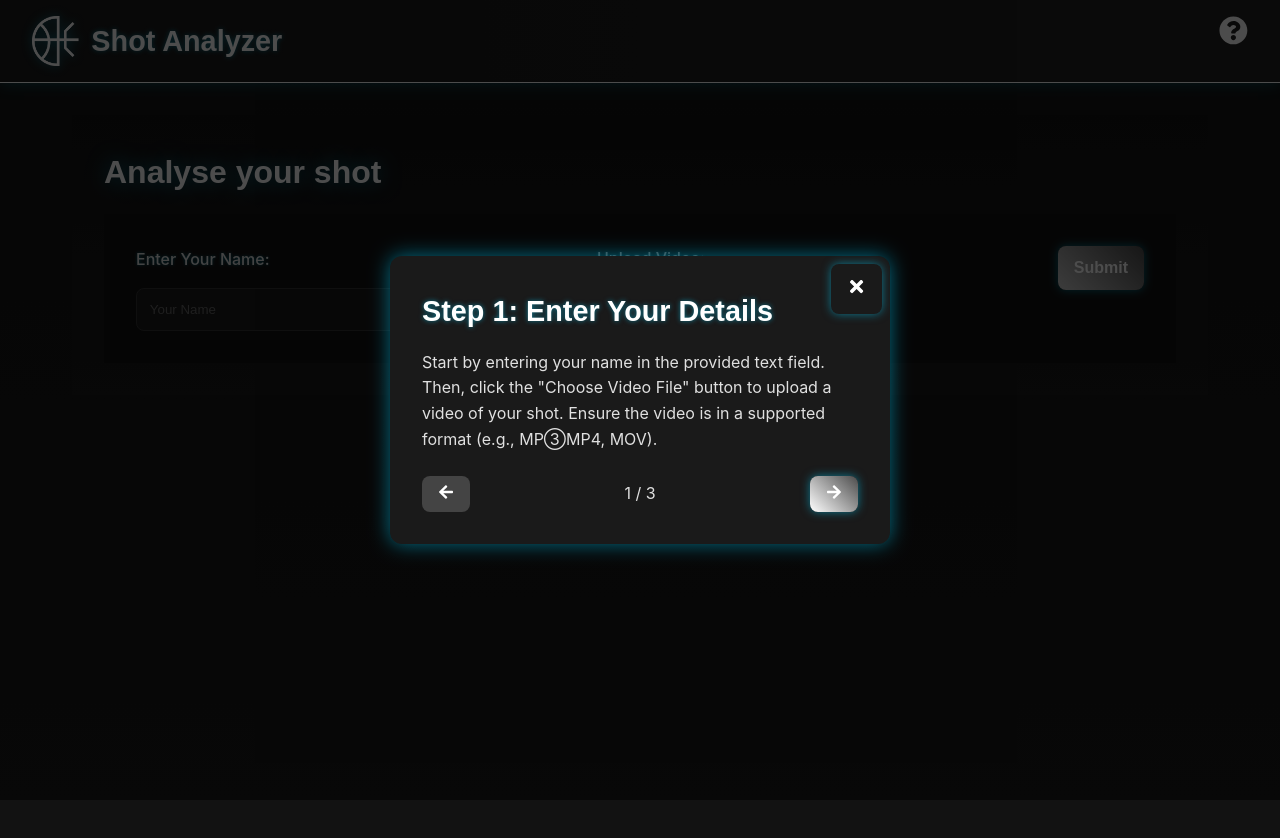
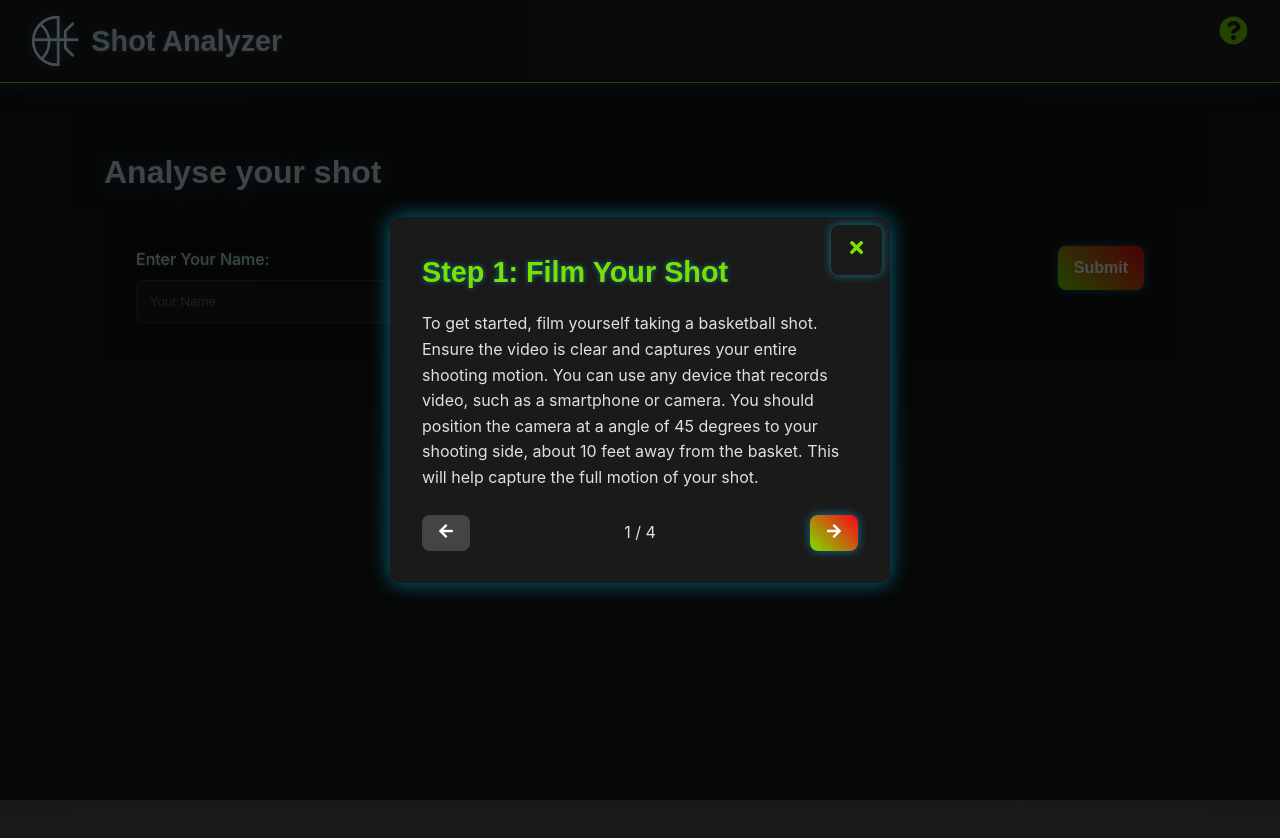
Before and after one commit to aiShootingCoach/ai_coach_frontend, a React (Create React App) app: page / in a window 1280 px wide. Both pictures are taken after a click on the button "Open instructions". Shown: the top 838 px of the page. Before the commit the page ends 800 px from the top, so only its background shows below. Built offline with nearby package versions, Linux system fonts and the light colour scheme.

Commit message:
2.0 version

```diff
--- a/package.json
+++ b/package.json
@@ -3,12 +3,14 @@
   "version": "0.1.0",
   "private": true,
   "dependencies": {
+    "@react-spring/web": "^10.0.1",
     "@testing-library/dom": "^10.4.0",
     "@testing-library/jest-dom": "^6.6.3",
     "@testing-library/react": "^16.3.0",
     "@testing-library/user-event": "^13.5.0",
     "ajv": "^8.17.1",
     "ajv-keywords": "^5.1.0",
+    "framer-motion": "^12.23.0",
     "react": "^19.1.0",
     "react-dom": "^19.1.0",
     "react-icons": "^5.5.0",
--- a/src/components/Home.js
+++ b/src/components/Home.js
@@ -1,7 +1,7 @@
-// Home.js
-import React, { useState, useRef } from 'react'; // Dodajemy useRef
+import React, { useState, useRef } from 'react';
 import { FaAngleDown, FaAngleUp } from 'react-icons/fa';
 import { MdVideocam, MdGesture, MdSend, MdFollowTheSigns } from 'react-icons/md';
+import { useSpring, animated } from '@react-spring/web';
 import '../styles/Home.css';
 import SectionWrapper from './SectionWrapper';
 
@@ -12,7 +12,13 @@ function Home() {
   const [results, setResults] = useState(null);
   const [error, setError] = useState(null);
   const [expandedSections, setExpandedSections] = useState({});
-  const fileInputRef = useRef(null); // Ref dla inputu pliku
+  const fileInputRef = useRef(null);
+
+  const backgroundAnimation = useSpring({
+    from: { opacity: 0 },
+    to: { opacity: 1 },
+    config: { duration: 1000 },
+  });
 
   const handleFileChange = (e) => {
     const selectedFile = e.target.files[0];
@@ -26,7 +32,7 @@ function Home() {
   };
 
   const handleButtonClick = () => {
-    fileInputRef.current.click(); // Wywołujemy kliknięcie na ukrytym input
+    fileInputRef.current.click();
   };
 
   const handleSubmit = async (e) => {
@@ -78,14 +84,13 @@ function Home() {
 
   const getScoreColorClass = (score) => {
     const scoreValue = parseFloat(score);
-    if (scoreValue > 90) return 'green';
-    if (scoreValue > 80) return 'yellow';
-    if (scoreValue > 70) return 'orange';
-    return 'red';
+    if (scoreValue > 80) return 'high'; // Bliski --primary-color
+    if (scoreValue > 70) return 'medium'; // Pośredni kolor
+    return 'low'; // Bliski --secondary-color
   };
 
   return (
-    <div className="home-container">
+    <animated.div className="home-container" style={backgroundAnimation}>
       <h1>Analyse your shot</h1>
       <div className="upload-section">
         <form onSubmit={handleSubmit} className="upload-form">
@@ -109,7 +114,7 @@ function Home() {
               onChange={handleFileChange}
               required
               ref={fileInputRef}
-              className="hidden-file-input" // Ukrywamy domyślny input
+              className="hidden-file-input"
             />
             <button
               type="button"
@@ -127,7 +132,7 @@ function Home() {
         {averageScore && (
           <div className="score-display">
             <h3>Overall Similarity Score</h3>
-            <p>{averageScore}%</p>
+            <p className= {"p-" + getScoreColorClass(averageScore)} >{averageScore}%</p>
           </div>
         )}
       </div>
@@ -143,6 +148,7 @@ function Home() {
                 : stageKey.charAt(0).toUpperCase() + stageKey.slice(1);
             const isExpanded = expandedSections[stageKey];
             const colorClass = getScoreColorClass(stageData.result);
+            const colorClassRecomendations =  "header-content-" + colorClass
 
             return (
               <div className="recommendation-section" key={stageKey}>
@@ -153,8 +159,8 @@ function Home() {
                   tabIndex={0}
                   onKeyDown={(e) => e.key === 'Enter' && toggleSection(stageKey)}
                 >
-                  <div className="header-content">
-                    <span className={colorClass}>{stageIcons[stageKey]}</span>
+                  <div className={colorClassRecomendations}>
+                    <span >{stageIcons[stageKey]}</span>
                     <h3>{stageName}</h3>
                   </div>
                   {isExpanded ? <FaAngleUp /> : <FaAngleDown />}
@@ -189,7 +195,7 @@ function Home() {
           })}
         </div>
       )}
-    </div>
+    </animated.div>
   );
 }
 
--- a/src/components/InstructionsModal.js
+++ b/src/components/InstructionsModal.js
@@ -1,66 +1,99 @@
 import React, { useState } from 'react';
 import '../styles/InstructionsModal.css';
 import { FaArrowLeft, FaArrowRight, FaTimes } from 'react-icons/fa';
+import { motion, AnimatePresence } from 'framer-motion';
 
 function InstructionsModal({ isOpen, onClose }) {
   const [currentPage, setCurrentPage] = useState(0);
 
   const pages = [
     {
-      title: 'Step 1: Enter Your Details',
-      content: 'Start by entering your name in the provided text field. Then, click the "Choose Video File" button to upload a video of your shot. Ensure the video is in a supported format (e.g., MP③MP4, MOV).',
+      title: 'Step 1: Film Your Shot',
+      content: 'To get started, film yourself taking a basketball shot. Ensure the video is clear and captures your entire shooting motion. You can use any device that records video, such as a smartphone or camera. You should position the camera at a angle of 45 degrees to your shooting side, about 10 feet away from the basket. This will help capture the full motion of your shot.',
     },
     {
-      title: 'Step 2: Submit for Analysis',
+      title: 'Step 2: Upload Your Video',
+      content: 'After filming your shot, upload the video file using the "Choose File" button. Ensure the file is in a supported format (e.g., MP4, AVI). You can also enter your name to personalize your analysis.',
+    },
+    {
+      title: 'Step 3: Submit for Analysis',
       content: 'Once you have entered your name and selected a video, click the "Submit" button. The system will analyze your video and compare it to optimal shot techniques.',
     },
     {
-      title: 'Step 3: Review Your Results',
+      title: 'Step 4: Review Your Results',
       content: 'After processing, you will see a detailed analysis of your shot, broken down into stages (Loading, Gather, Release, Follow-Thru). Each stage includes a similarity score and specific feedback to improve your technique.',
     },
   ];
 
-  if (!isOpen) return null;
-
-  const handleNext = () => {
-    setCurrentPage((prev) => (prev + 1) % pages.length);
-  };
-
-  const handlePrev = () => {
-    setCurrentPage((prev) => (prev - 1 + pages.length) % pages.length);
-  };
-
   return (
-    <div className="modal-overlay">
-      <div className="modal-content">
-        <button className="modal-close-button" onClick={onClose} aria-label="Close instructions">
+    <AnimatePresence>
+      {isOpen && (
+        <motion.div
+          className="modal-overlay"
+          initial={{ opacity: 0 }}
+          animate={{ opacity: 1 }}
+          exit={{ opacity: 0 }}
+          transition={{ duration: 0.3 }}
+        >
+          <motion.div
+            className="modal-content"
+            initial={{ scale: 0.8, y: 50 }}
+            animate={{ scale: 1, y: 0 }}
+            exit={{ scale: 0.8, y: 50 }}
+            transition={{ duration: 0.3, ease: 'easeOut' }}
+          >
+            <motion.button
+              className="modal-close-button"
+              onClick={onClose}
+              aria-label="Close instructions"
+              whileHover={{ scale: 1.1 }}
+              whileTap={{ scale: 0.9 }}
+            >
               <FaTimes />
-        </button>
-        <h2>{pages[currentPage].title}</h2>
-        <p>{pages[currentPage].content}</p>
+            </motion.button>
+            <motion.h2
+              initial={{ opacity: 0, x: -20 }}
+              animate={{ opacity: 1, x: 0 }}
+              transition={{ duration: 0.3, delay: 0.1 }}
+            >
+              {pages[currentPage].title}
+            </motion.h2>
+            <motion.p
+              initial={{ opacity: 0, x: -20 }}
+              animate={{ opacity: 1, x: 0 }}
+              transition={{ duration: 0.3, delay: 0.2 }}
+            >
+              {pages[currentPage].content}
+            </motion.p>
             <div className="modal-navigation">
-          <button
+              <motion.button
                 className="nav-button"
-            onClick={handlePrev}
+                onClick={() => setCurrentPage((prev) => (prev - 1 + pages.length) % pages.length)}
                 disabled={currentPage === 0}
                 aria-label="Previous page"
+                whileHover={{ scale: 1.05 }}
+                whileTap={{ scale: 0.95 }}
               >
                 <FaArrowLeft />
-          </button>
+              </motion.button>
               <span className="page-indicator">
                 {currentPage + 1} / {pages.length}
               </span>
-          <button
+              <motion.button
                 className="nav-button"
-            onClick={handleNext}
+                onClick={() => setCurrentPage((prev) => (prev + 1) % pages.length)}
                 disabled={currentPage === pages.length - 1}
                 aria-label="Next page"
+                whileHover={{ scale: 1.05 }}
+                whileTap={{ scale: 0.95 }}
               >
                 <FaArrowRight />
-          </button>
+              </motion.button>
             </div>
-      </div>
-    </div>
+          </motion.div>
+        </motion.div>
+      )}
+    </AnimatePresence>
   );
 }
 
--- a/src/styles/App.css
+++ b/src/styles/App.css
@@ -1,12 +1,13 @@
 :root {
-  --primary-color: #ffffff; /* Neon cyan for primary elements */
-  --button-color: #cbcbcb; /* Neon cyan for buttons */
-  --secondary-color: #4b4b4b; /* Neon magenta for hover/accent */
+  --primary-color: rgb(123, 224, 0); /* Neon cyan for primary elements */
+  --button-color: #fca3e0; /* Neon cyan for buttons */
+  --secondary-color: rgb(255, 0, 25); /* Neon magenta for hover/accent */
   --background-color: #121212; /* Darker background for futuristic feel */
   --surface-color: #1a1a1a; /* Slightly lighter surface for contrast */
   --text-color: #e0e0e0; /* Light gray for readability */
   --error-color: #ff5555; /* Brighter red for errors */
   --glow-color: rgba(0, 212, 255, 0.5); /* Glow effect for neon */
+  --middle-text-color: rgb(235, 150, 3);
 }
 
 * {
@@ -61,6 +62,7 @@ button:disabled {
 }
 
 input {
+  display: hidden;
   background-color: var(--surface-color);
   border: 1px solid #333;
   color: var(--text-color);
--- a/src/styles/Home.css
+++ b/src/styles/Home.css
@@ -5,9 +5,10 @@
   gap: 1rem;
   padding: 0.5rem;
   background: linear-gradient(180deg, var(--background-color), var(--surface-color));
+  min-height: 100vh;
 }
 h1 {
-  color: var(--primary-color);
+  color: var(--text-color);
   font-size: 2rem;
   font-weight: 700;
   margin: 0;
@@ -19,14 +20,12 @@ h1 {
 .results-section {
   background-color: var(--background-color);
   padding: 1rem;
-  /* border-radius: 12px;
-  box-shadow: 0 0 15px rgba(0, 212, 255, 0.2); */
-  border:  none/*1px solid var(--primary-color);*/
+  border: none;
 }
 
 .upload-section h2,
 .results-section h2 {
-  color: var(--primary-color);
+  color: var(--text-color);
   margin-bottom: 0.8rem;
   font-size: 1.5rem;
   text-shadow: 0 0 5px var(--glow-color);
@@ -56,7 +55,7 @@ button {
   font-size: 1rem;
   font-weight: bold;
   color: #fff;
-  background: linear-gradient(45deg, var(--button-color), var(--secondary-color));
+  background: linear-gradient(45deg, var(--primary-color), var(--secondary-color));
   border: none;
   border-radius: 8px;
   cursor: pointer;
@@ -95,18 +94,11 @@ button:disabled {
 }
 
 .score-display h3 {
-  color: var(--primary-color);
+  color: var(--text-color);
   font-size: 1.6rem;
   font-family: 'Orbitron', sans-serif;
   text-shadow: 0 0 8px var(--glow-color);
   margin-bottom: 0.5rem;
-}
-
-.score-display p {
-  color: var(--text-color);
-  font-size: 2rem;
-  font-weight: bold;
-  text-shadow: 0 0 10px var(--glow-color);
 }
 
 .results-content {
@@ -148,7 +140,20 @@ button:disabled {
   background-color: rgba(0, 212, 255, 0.1);
 }
 
-.header-content {
+.header-content-low {
+  color: var(--secondary-color);
+  display: flex;
+  align-items: center;
+  gap: 0.5rem;
+}
+.header-content-high {
+  color: var(--primary-color);
+  display: flex;
+  align-items: center;
+  gap: 0.5rem;
+}
+.header-content-medium {
+  color: var(--middle-text-color);
   display: flex;
   align-items: center;
   gap: 0.5rem;
@@ -157,22 +162,36 @@ button:disabled {
 .header-content svg {
   font-size: 1.5rem;
 }
-
-.header-content svg.green {
-  color: #00ff00; /* Green for >90 */
+.p-high{
+  color: var(--primary-color);
+  font-size: 2rem;
+  font-weight: bold;
+  text-shadow: 0 0 10px var(--glow-color);
+}
+.p-medium{
+  color: var(--middle-text-color);
+  font-size: 2rem;
+  font-weight: bold;
+  text-shadow: 0 0 10px var(--glow-color);
+}
+.p-low{
+  color: var(--secondary-color);
+  font-size: 2rem;
+  font-weight: bold;
+  text-shadow: 0 0 10px var(--glow-color);
 }
 
-.header-content svg.yellow {
-  color: #ffff00; /* Yellow for >80 and ≤90 */
+/* .header-content svg.high {
+  color: var(--primary-color); rgb(61, 199, 249)
+
+
+.header-content svg.medium {
+  color: var(--middle-text-color); /* Pośredni kolor między cyjanem a magentą
 }
 
-.header-content svg.orange {
-  color: #ff9900; /* Orange for >70 and ≤80 */
-}
-
-.header-content svg.red {
-  color: #ff0000; /* Red for ≤70 */
-}
+.header-content svg.low {
+  color: var(--secondary-color); rgb(210, 0, 102)
+} */
 
 .recommendation-content {
   padding: 0.5rem 0;
@@ -191,20 +210,16 @@ button:disabled {
   transition: width 0.5s ease-in-out;
 }
 
-.progress-fill.green {
-  background: linear-gradient(90deg, #00ff00, #00cc00); /* Green for >90 */
+.progress-fill.high {
+  background: linear-gradient(90deg, var(--primary-color),var(--primary-color));
 }
 
-.progress-fill.yellow {
-  background: linear-gradient(90deg, #ffff00, #ffcc00); /* Yellow for >80 and ≤90 */
+.progress-fill.medium {
+  background: linear-gradient(90deg, var(--middle-text-color), var(--middle-text-color));
 }
 
-.progress-fill.orange {
-  background: linear-gradient(90deg, #ff9900, #ff6600); /* Orange for >70 and ≤80 */
-}
-
-.progress-fill.red {
-  background: linear-gradient(90deg, #ff0000, #cc0000); /* Red for ≤70 */
+.progress-fill.low {
+  background: linear-gradient(90deg, var(--secondary-color), var(--secondary-color));
 }
 
 .similarity-text {
@@ -212,44 +227,32 @@ button:disabled {
   margin-bottom: 0.5rem;
 }
 
-.similarity-text.green {
-  color: #00ff00; /* Green text for >90 */
+.similarity-text.high {
+  color: var(--primary-color);
 }
 
-.similarity-text.yellow {
-  color: #ffff00; /* Yellow text for >80 and ≤90 */
+.similarity-text.medium {
+  color: var(--middle-text-color);
 }
 
-.similarity-text.orange {
-  color: #ff9900; /* Orange text for >70 and ≤80 */
-}
-
-.similarity-text.red {
-  color: #ff0000; /* Red text for ≤70 */
+.similarity-text.low {
+  color: var(--secondary-color);
 }
 
 .feedback-item {
   margin-bottom: 0.8rem;
 }
 
-.feedback-item strong {
-  text-shadow: 0 0 3px var(--glow-color);
+.feedback-item strong.high {
+  color: var(--primary-color);
 }
 
-.feedback-item strong.green {
-  color: #00ff00; /* Green for >90 */
+.feedback-item strong.medium {
+  color: var(--middle-text-color);
 }
 
-.feedback-item strong.yellow {
-  color: #ffff00; /* Yellow for >80 and ≤90 */
-}
-
-.feedback-item strong.orange {
-  color: #ff9900; /* Orange for >70 and ≤80 */
-}
-
-.feedback-item strong.red {
-  color: #ff0000; /* Red for ≤70 */
+.feedback-item strong.low {
+  color: var(--secondary-color);
 }
 
 .recommendation-section li {
@@ -271,53 +274,9 @@ button:disabled {
   padding-left: 0;
   margin-left: 0;
 }
-.hidden-file-input {
-  display: none;
-}
-
-/* Styl niestandardowego przycisku do wyboru pliku */
-.custom-file-button {
-  padding: 0.8rem 1.5rem;
-  font-size: 1rem;
-  font-weight: bold;
-  color: #fff;
-  background: linear-gradient(45deg, var(--button-color), var(--secondary-color));
-  border: none;
-  border-radius: 8px;
-  cursor: pointer;
-  transition: background-color 0.3s ease, transform 0.2s ease, box-shadow 0.2s ease;
-  box-shadow: 0 0 10px var(--glow-color);
-  width: 100%; /* Dopasowanie szerokości do innych elementów formularza */
-  text-align: center;
-  overflow: hidden;
-  white-space: nowrap;
-  text-overflow: ellipsis; /* Skraca długie nazwy plików */
-}
-
-.custom-file-button:hover {
-  transform: scale(1.05);
-  box-shadow: 0 0 20px var(--glow-color);
-}
-
-.custom-file-button:active {
-  transform: scale(0.95);
-}
-
-/* Styl dla labelki, aby była spójna */
-.form-group label {
-  font-weight: 500;
-  color: var(--text-color);
-  text-shadow: 0 0 3px var(--glow-color);
-  margin-bottom: 0.5rem;
-}
-
 
 /* Larger screens (tablet and desktop) */
 @media (min-width: 768px) {
-  .custom-file-button {
-    width: auto; /* Na większych ekranach przycisk nie musi zajmować pełnej szerokości */
-    min-width: 200px; /* Minimalna szerokość dla estetyki */
-  }
   .home-container {
     padding: 2rem;
   }
@@ -403,12 +362,17 @@ button:disabled {
   font-size: 1rem;
   font-weight: bold;
   color: #fff;
-  background: linear-gradient(45deg, var(--button-color), var(--secondary-color));
+  background: linear-gradient(45deg, var(--primary-color), var(--secondary-color));
   border: none;
   border-radius: 8px;
   cursor: pointer;
-  transition: background-color 0.3s ease, transform 0.2s ease, box-shadow 0.2s ease;
+  transition: transform 0.2s ease, box-shadow 0.2s ease;
   box-shadow: 0 0 10px var(--glow-color);
+  width: 100%;
+  text-align: center;
+  overflow: hidden;
+  white-space: nowrap;
+  text-overflow: ellipsis;
 }
 
 .custom-file-button:hover {
@@ -419,3 +383,10 @@ button:disabled {
 .custom-file-button:active {
   transform: scale(0.95);
 }
+
+@media (min-width: 768px) {
+  .custom-file-button {
+    width: auto;
+    min-width: 200px;
+  }
+}
--- a/src/styles/Navbar.css
+++ b/src/styles/Navbar.css
@@ -10,7 +10,7 @@
 }
 
 .navbar-brand h1 {
-  color: var(--primary-color);
+  color: var(--text-color);
   font-size: 1.5rem;
   font-weight: 700;
   margin: 0;
```
Also changed, not shown: 1 other file (tests, documents, lock files or other folders). Lines whose indentation alone changed are shown as unchanged.
